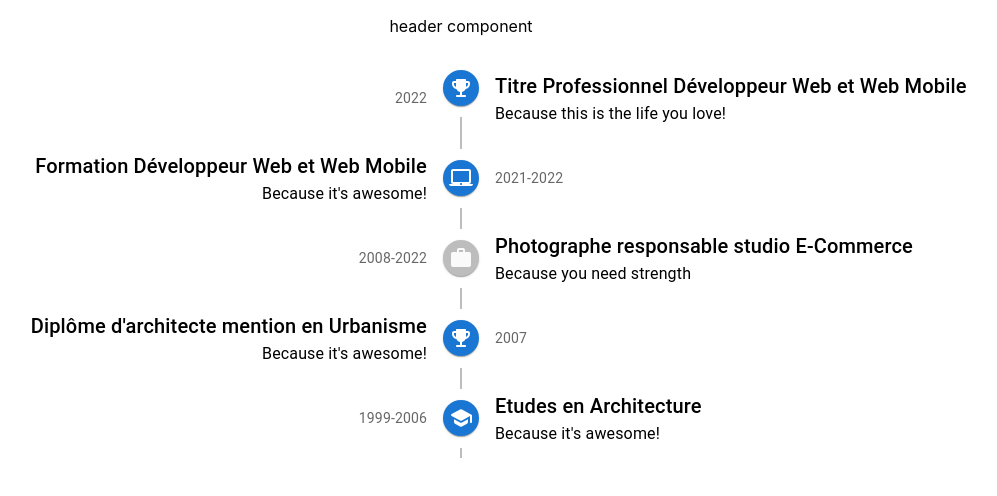
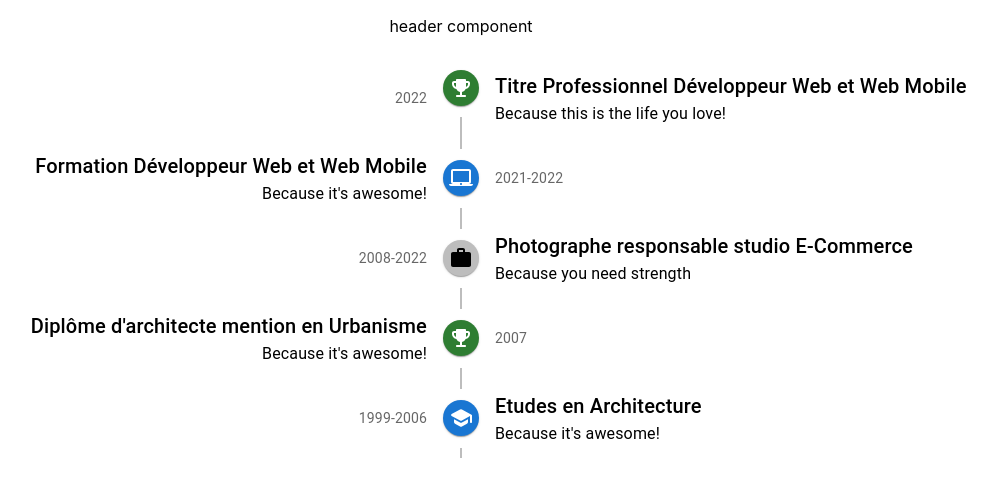
Before and after one commit to alerafart/portfolio-react-redux, a React (Create React App) app: page / in a window 1280 px wide. Shown: the top 496 px of the page, without its empty margins (179-1176 px from the left). Built offline with nearby package versions, Linux system fonts and the light colour scheme.

Commit message:
timeline custom color

```diff
--- a/src/components/AlternateTimeline/index.js
+++ b/src/components/AlternateTimeline/index.js
@@ -15,7 +15,9 @@ import EmojiEventsRoundedIcon from '@mui/icons-material/EmojiEventsRounded';
 
 function AlternateTimeline() {
   return (
+    <div className='timeline'>
       <Timeline position="alternate">
+
         <TimelineItem>
             <TimelineOppositeContent
               sx={{ m: 'auto 0' }}
@@ -27,7 +29,7 @@ function AlternateTimeline() {
             </TimelineOppositeContent>
             <TimelineSeparator>
               {/* <TimelineConnector sx={{ bgcolor: 'secondary.main' }} /> */}
-            <TimelineDot color="primary">
+              <TimelineDot color="success">
                 <EmojiEventsRoundedIcon />
               </TimelineDot>
               <TimelineConnector />
@@ -75,7 +77,7 @@ function AlternateTimeline() {
           <TimelineSeparator>
             <TimelineConnector />
             <TimelineDot>
-            <WorkRoundedIcon />
+              <WorkRoundedIcon sx={{color: '#000'}}/>
             </TimelineDot>
             <TimelineConnector />
           </TimelineSeparator>
@@ -97,7 +99,7 @@ function AlternateTimeline() {
             </TimelineOppositeContent>
             <TimelineSeparator>
               <TimelineConnector />
-            <TimelineDot color="primary">
+              <TimelineDot color="success">
                 <EmojiEventsRoundedIcon />
               </TimelineDot>
               <TimelineConnector />
@@ -134,6 +136,7 @@ function AlternateTimeline() {
         </TimelineItem>
 
       </Timeline>
+    </div>
   );
 }
 
```
Also changed, not shown: src/components/AlternateTimeline/workIcon.svg (deleted). Lines whose indentation alone changed are shown as unchanged.
